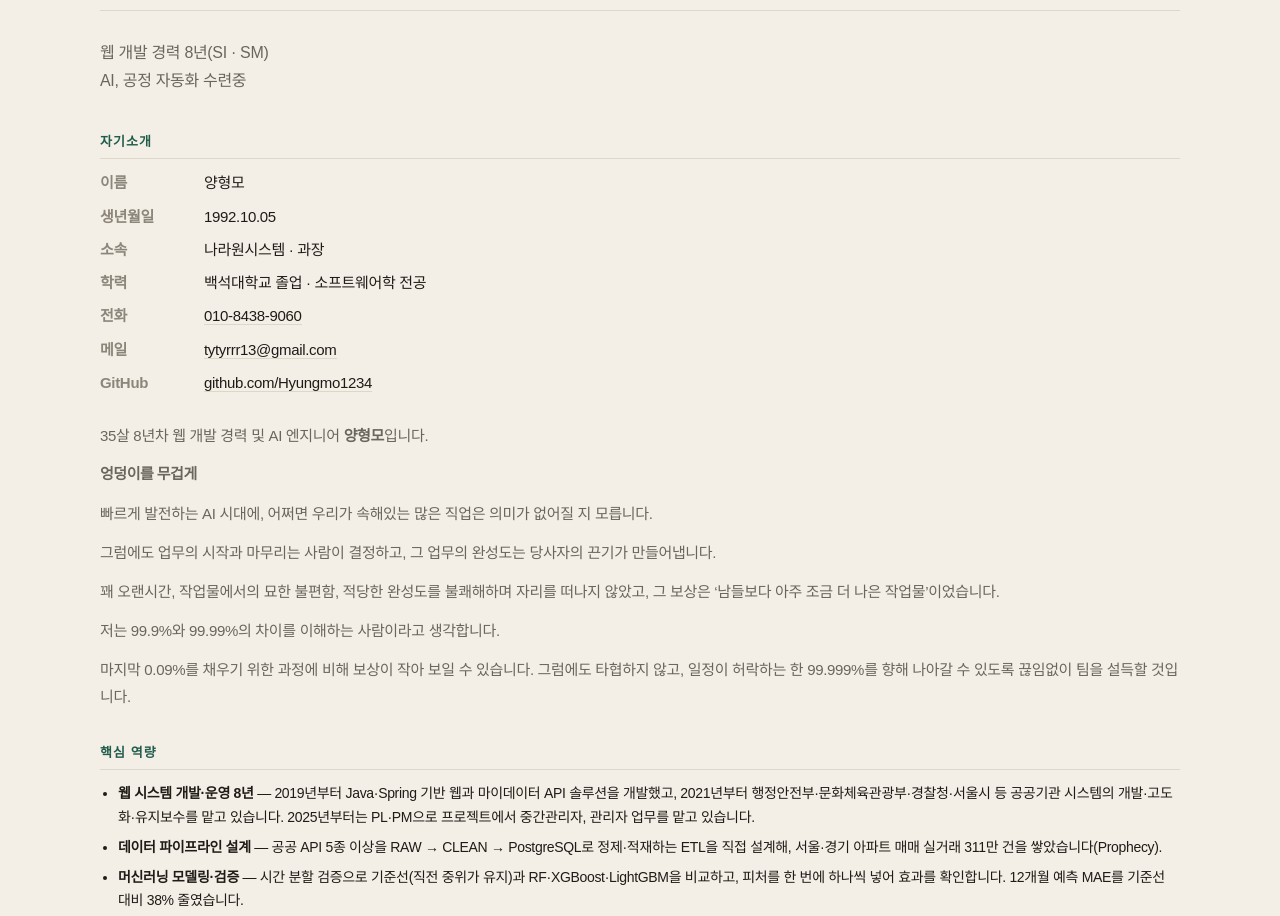
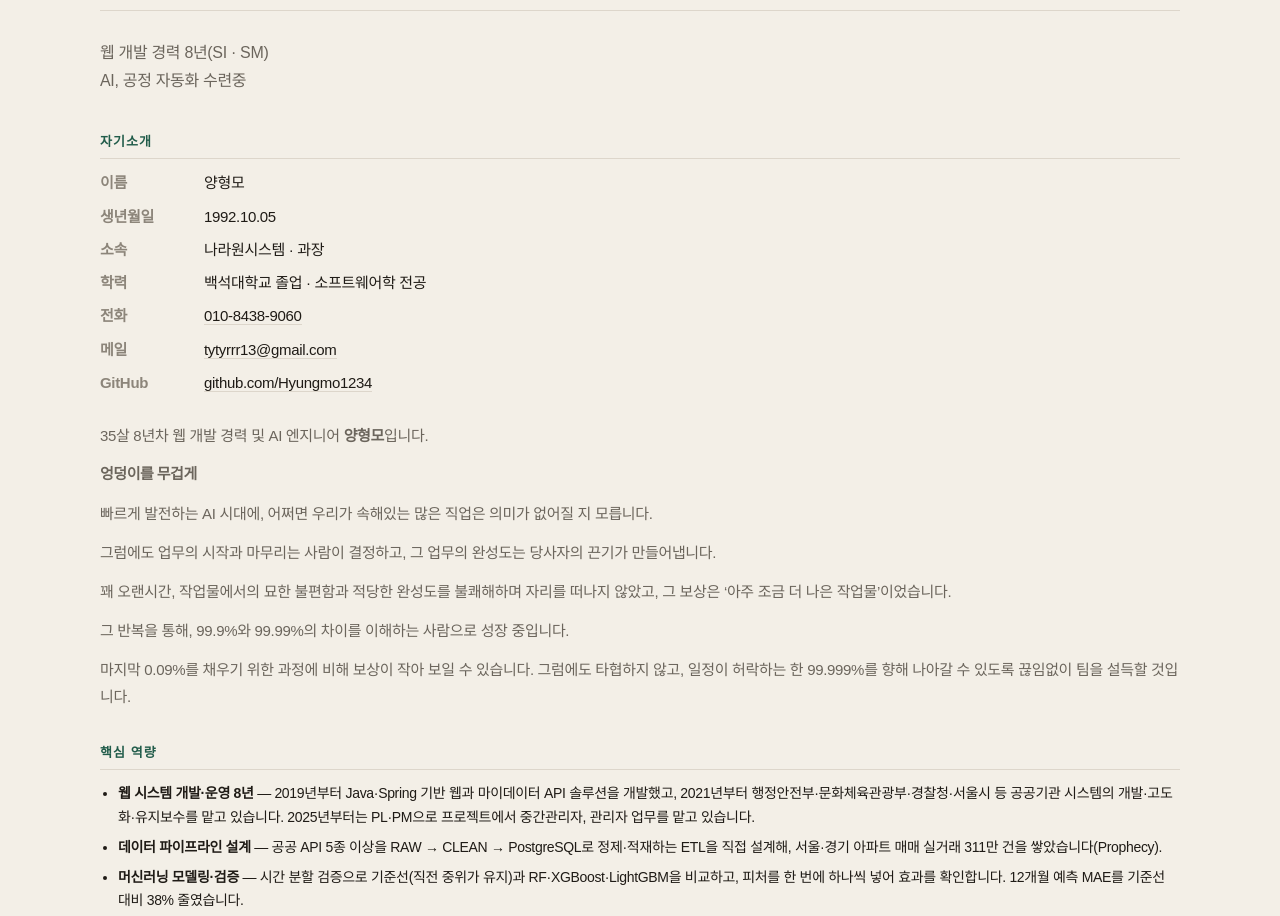
Before and after one commit to Hyungmo1234/Hyungmo1234.github.io, a plain HTML site: page resume.html in a window 1280 px wide. Shown: the part 164-1080 px from the top of the page. Drawn offline with Linux system fonts and the light colour scheme; a web font is replaced by a local one.

Commit message:
docs: update resume intro wording

```diff
--- a/resume.html
+++ b/resume.html
@@ -52,8 +52,8 @@
         <p class="intro-motto"><strong>엉덩이를 무겁게</strong></p>
         <p>빠르게 발전하는 AI 시대에, 어쩌면 우리가 속해있는 많은 직업은 의미가 없어질 지 모릅니다. </p>
         <p>그럼에도 업무의 시작과 마무리는 사람이 결정하고, 그 업무의 완성도는 당사자의 끈기가 만들어냅니다.</p>
-        <p>꽤 오랜시간, 작업물에서의 묘한 불편함, 적당한 완성도를 불쾌해하며 자리를 떠나지 않았고, 그 보상은 ‘남들보다 아주 조금 더 나은 작업물’이었습니다.</p>
-        <p>저는 99.9%와 99.99%의 차이를 이해하는 사람이라고 생각합니다.</p>
+        <p>꽤 오랜시간, 작업물에서의 묘한 불편함과 적당한 완성도를 불쾌해하며 자리를 떠나지 않았고, 그 보상은 ‘아주 조금 더 나은 작업물’이었습니다.</p>
+        <p>그 반복을 통해, 99.9%와 99.99%의 차이를 이해하는 사람으로 성장 중입니다.</p>
         <p>마지막 0.09%를 채우기 위한 과정에 비해 보상이 작아 보일 수 있습니다. 그럼에도 타협하지 않고, 일정이 허락하는 한 99.999%를 향해 나아갈 수 있도록 끊임없이 팀을 설득할 것입니다.</p>
       </div>
 
```
Also changed, not shown: 1 other file.
